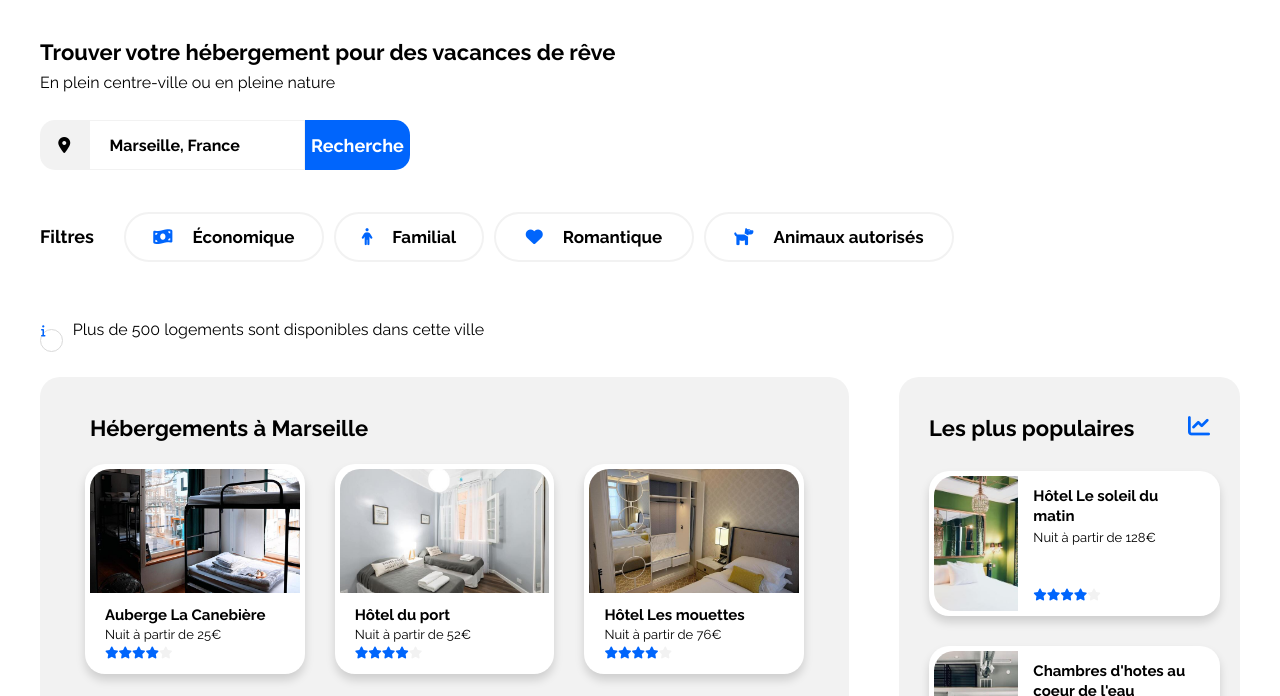
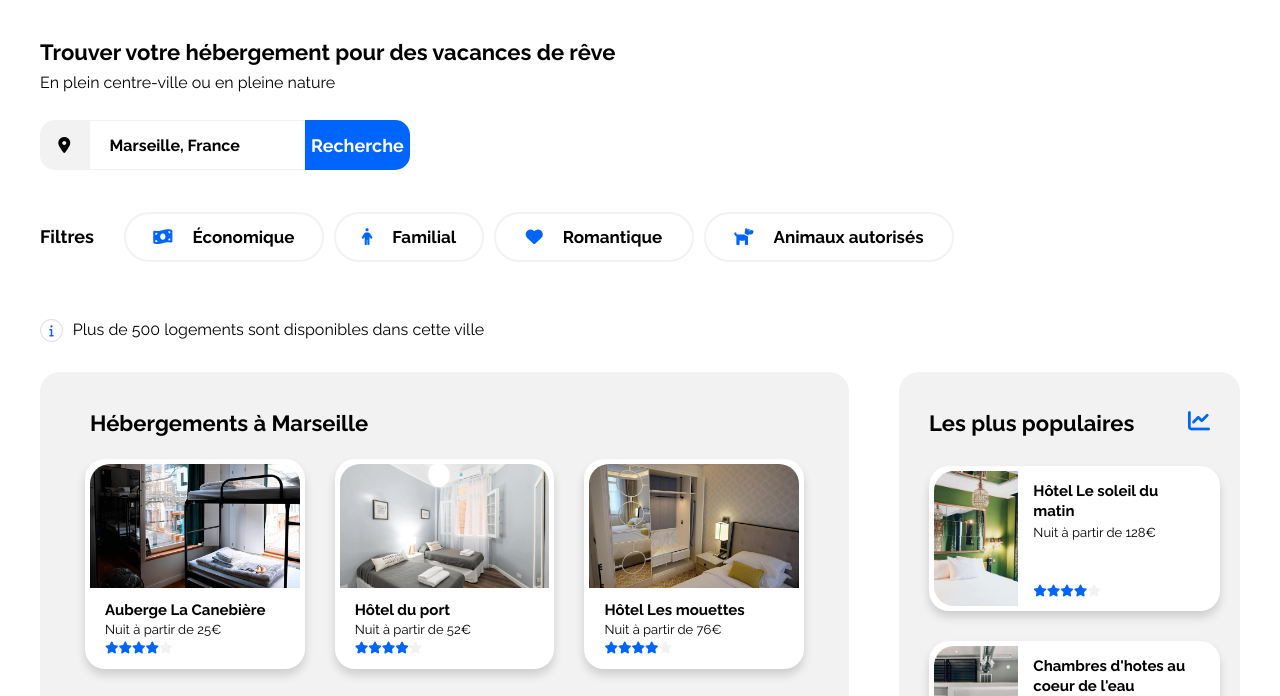
Before and after one commit to Diwans/Booki, a plain HTML site: page index.html in a window 1280 px wide. Shown: the part 66-762 px from the top of the page. Drawn offline with Linux system fonts and the light colour scheme.

Commit message:
nouvelles corrections post soutenances

```diff
--- a/CSS/style.css
+++ b/CSS/style.css
@@ -3,6 +3,7 @@
 html{
     scroll-behavior: smooth;
     max-width: 1400px;
+    overflow-x: hidden;
 }
 
 *{
--- a/index.html
+++ b/index.html
@@ -59,7 +59,7 @@
         </div>
 
         <div id="info">
-            <i class="fas fa-info fa-xs bleu iconInfo"></i>
+            <div class="iconInfo"><i class="fas fa-info fa-xs bleu"></i></div>
             <p class="caption">Plus de 500 logements sont disponibles dans cette ville</p>
         </div>
 
```
